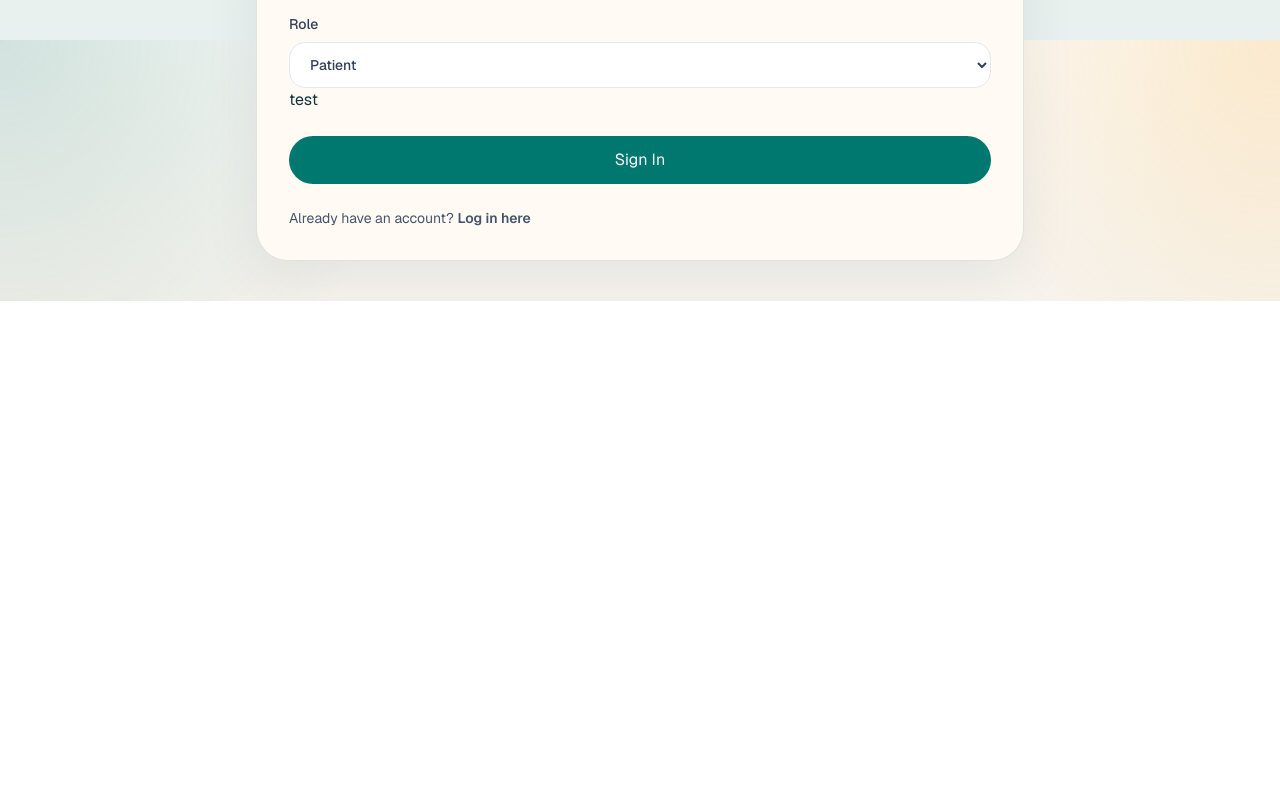
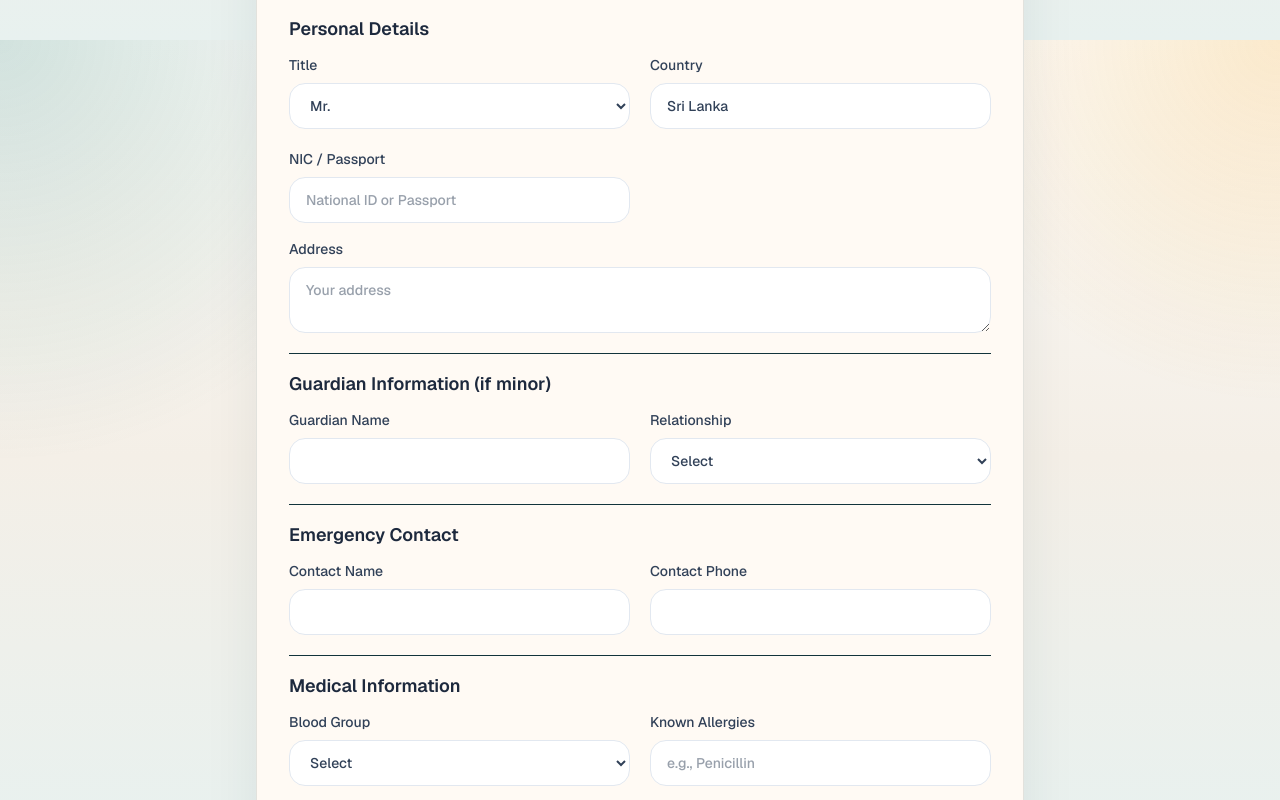
Before and after one commit to oshadadesilva/hams, a Next.js app: page /signin in a window 1280 px wide. Shown: the part 760-1560 px from the top of the page. Before the commit the page ends 1061 px from the top, so only its background shows below. Built offline with nearby package versions, Linux system fonts and the light colour scheme; no server answers.

Commit message:
added signup page

```diff
--- a/app/signin/page.tsx
+++ b/app/signin/page.tsx
@@ -8,10 +8,10 @@ import { useToast } from "@/components/ToastProvider";
 type Role = "admin" | "patient" | "doctor";
 
 function getRoleDestination(role: Role) {
-  return role === "admin" ? "admin" : (role === "doctor" ? "doctors" : "patient");
+  return role === "admin" ? "admin" : role === "doctor" ? "doctors" : "patient";
 }
 
-export default function SignInPage() {
+export default function SignUpPage() {
   const router = useRouter();
   const toast = useToast();
   const [name, setName] = useState("");
@@ -22,16 +22,28 @@ export default function SignInPage() {
   const [role, setRole] = useState<Role>("patient");
   const [isSubmitting, setIsSubmitting] = useState(false);
 
+  // --- New Patient Fields ---
+  const [country, setCountry] = useState("Sri Lanka");
+  const [title, setTitle] = useState("Mr.");
+  const [nic, setNic] = useState("");
+  const [address, setAddress] = useState("");
+  const [guardianName, setGuardianName] = useState("");
+  const [guardianRelation, setGuardianRelation] = useState("");
+  const [emergencyContactName, setEmergencyContactName] = useState("");
+  const [emergencyContactPhone, setEmergencyContactPhone] = useState("");
+  const [bloodGroup, setBloodGroup] = useState("");
+  const [allergies, setAllergies] = useState("");
+
   async function handleSubmit(event: React.FormEvent<HTMLFormElement>) {
     event.preventDefault();
 
     if (password.length < 6) {
-      toast.error('Password must be at least 6 characters long');
+      toast.error("Password must be at least 6 characters long");
       return;
     }
 
     if (password !== confirmPassword) {
-      toast.error('Passwords do not match');
+      toast.error("Passwords do not match");
       return;
     }
 
@@ -41,7 +53,24 @@ export default function SignInPage() {
       const response = await fetch("/api/auth/register", {
         method: "POST",
         headers: { "Content-Type": "application/json" },
-        body: JSON.stringify({ name, email, phone, password, role }),
+        body: JSON.stringify({
+          name,
+          email,
+          phone,
+          password,
+          role,
+          // Additional fields
+          title,
+          country,
+          nic,
+          address,
+          guardianName,
+          guardianRelation,
+          emergencyContactName,
+          emergencyContactPhone,
+          bloodGroup,
+          allergies,
+        }),
       });
 
       const data = await response.json();
@@ -55,7 +84,7 @@ export default function SignInPage() {
       router.refresh();
     } catch (error) {
       console.error(error);
-      toast.error("Sign in failed. Please try again.");
+      toast.error("Sign up failed. Please try again.");
     } finally {
       setIsSubmitting(false);
     }
@@ -63,93 +92,234 @@ export default function SignInPage() {
 
   return (
     <main className="px-6 py-10 sm:px-10 lg:px-16">
-      <div className="mx-auto grid max-w-3xl gap-8 lg">
+      <div className="mx-auto grid max-w-3xl gap-8">
         <form
           onSubmit={handleSubmit}
-          className="rounded-4xl border border-(--line) bg-(--panel-strong) p-8 shadow-[0_18px_55px_rgba(18,52,59,0.08)]">
-
+          className="rounded-4xl border border-(--line) bg-(--panel-strong) p-8 shadow-[0_18px_55px_rgba(18,52,59,0.08)]"
+        >
           <p className="text-sm font-medium uppercase tracking-[0.28em] text-amber-600">Create Account</p>
-          <br />
-          <h1 className="mt-3 text-4xl font-semibold tracking-tight text-center text-slate-900">Healthcare Appointment Management System</h1>
+          <h1 className="mt-3 text-4xl font-semibold tracking-tight text-center text-slate-900">
+            Healthcare Appointment Management System
+          </h1>
 
           <div className="mt-6 grid gap-5">
+            {/* Basic Account Info */}
             <label className="grid gap-2 text-sm font-medium text-slate-700">
-              Full name
+              Full Name *
               <input
                 required
                 value={name}
-                onChange={(event) => setName(event.target.value)}
+                onChange={(e) => setName(e.target.value)}
                 className="rounded-2xl border border-slate-200 bg-white px-4 py-3 outline-none transition focus:border-teal-700"
                 placeholder="Jane Doe"
               />
             </label>
             <label className="grid gap-2 text-sm font-medium text-slate-700">
-              Email address
+              Email Address *
               <input
                 required
                 type="email"
                 value={email}
-                onChange={(event) => setEmail(event.target.value)}
+                onChange={(e) => setEmail(e.target.value)}
                 className="rounded-2xl border border-slate-200 bg-white px-4 py-3 outline-none transition focus:border-teal-700"
                 placeholder="name@hospital.com"
               />
             </label>
             <label className="grid gap-2 text-sm font-medium text-slate-700">
-              Phone number
+              Phone Number *
               <input
                 required
                 type="tel"
                 value={phone}
-                onChange={(event) => setPhone(event.target.value)}
+                onChange={(e) => setPhone(e.target.value)}
                 className="rounded-2xl border border-slate-200 bg-white px-4 py-3 outline-none transition focus:border-teal-700"
                 placeholder="e.g. +1234567890"
               />
             </label>
+            <div className="grid gap-5 md:grid-cols-2">
               <label className="grid gap-2 text-sm font-medium text-slate-700">
-              Password
+                Password *
                 <input
                   required
                   autoComplete="off"
-                minLength={8}
+                  minLength={6}
                   type="password"
                   value={password}
-                onChange={(event) => setPassword(event.target.value)}
+                  onChange={(e) => setPassword(e.target.value)}
                   className="rounded-2xl border border-slate-200 bg-white px-4 py-3 outline-none transition focus:border-teal-700"
-                placeholder="Minimum 8 characters"
+                  placeholder="Minimum 6 characters"
                 />
               </label>
               <label className="grid gap-2 text-sm font-medium text-slate-700">
-              Confirm Password
+                Confirm Password *
                 <input
                   required
-                minLength={8}
+                  minLength={6}
                   autoComplete="off"
                   type="password"
                   value={confirmPassword}
-                onChange={(event) => setConfirmPassword(event.target.value)}
+                  onChange={(e) => setConfirmPassword(e.target.value)}
                   className="rounded-2xl border border-slate-200 bg-white px-4 py-3 outline-none transition focus:border-teal-700"
                   placeholder="Confirm your password"
                 />
               </label>
+            </div>
+
+            {/* Role Selection */}
             <label className="grid gap-2 text-sm font-medium text-slate-700">
-              Role
+              Role *
               <select
                 value={role}
-                onChange={(event) => setRole(event.target.value as Role)}
-                className="rounded-2xl border border-slate-200 bg-white px-4 py-3 outline-none transition focus:border-teal-700">
+                onChange={(e) => setRole(e.target.value as Role)}
+                className="rounded-2xl border border-slate-200 bg-white px-4 py-3 outline-none transition focus:border-teal-700"
+              >
                 <option value="patient">Patient</option>
                 <option value="doctor">Doctor</option>
                 <option value="admin">Admin</option>
               </select>
             </label>
+
+            {/* Additional Patient Details (only relevant for patients, but we'll collect for all) */}
+            <div className="border-t pt-4 mt-2">
+              <h3 className="text-lg font-semibold text-slate-800 mb-3">Personal Details</h3>
+              <div className="grid gap-5 md:grid-cols-2">
+                <label className="grid gap-2 text-sm font-medium text-slate-700">
+                  Title
+                  <select
+                    value={title}
+                    onChange={(e) => setTitle(e.target.value)}
+                    className="rounded-2xl border border-slate-200 bg-white px-4 py-3 outline-none transition focus:border-teal-700"
+                  >
+                    <option>Mr.</option>
+                    <option>Mrs.</option>
+                    <option>Ms.</option>
+                    <option>Dr.</option>
+                    <option>Master</option>
+                  </select>
+                </label>
+                <label className="grid gap-2 text-sm font-medium text-slate-700">
+                  Country
+                  <input
+                    value={country}
+                    onChange={(e) => setCountry(e.target.value)}
+                    className="rounded-2xl border border-slate-200 bg-white px-4 py-3 outline-none transition focus:border-teal-700"
+                  />
+                </label>
+                <label className="grid gap-2 text-sm font-medium text-slate-700">
+                  NIC / Passport
+                  <input
+                    value={nic}
+                    onChange={(e) => setNic(e.target.value)}
+                    className="rounded-2xl border border-slate-200 bg-white px-4 py-3 outline-none transition focus:border-teal-700"
+                    placeholder="National ID or Passport"
+                  />
+                </label>
               </div>
-          <button type="button" onClick={() => console.log(getRoleDestination(role))}> test</button>
+              <label className="mt-4 grid gap-2 text-sm font-medium text-slate-700">
+                Address
+                <textarea
+                  value={address}
+                  onChange={(e) => setAddress(e.target.value)}
+                  rows={2}
+                  className="rounded-2xl border border-slate-200 bg-white px-4 py-3 outline-none transition focus:border-teal-700"
+                  placeholder="Your address"
+                />
+              </label>
+            </div>
+
+            {/* Guardian Info */}
+            <div className="border-t pt-4">
+              <h3 className="text-lg font-semibold text-slate-800 mb-3">Guardian Information (if minor)</h3>
+              <div className="grid gap-5 md:grid-cols-2">
+                <label className="grid gap-2 text-sm font-medium text-slate-700">
+                  Guardian Name
+                  <input
+                    value={guardianName}
+                    onChange={(e) => setGuardianName(e.target.value)}
+                    className="rounded-2xl border border-slate-200 bg-white px-4 py-3 outline-none transition focus:border-teal-700"
+                  />
+                </label>
+                <label className="grid gap-2 text-sm font-medium text-slate-700">
+                  Relationship
+                  <select
+                    value={guardianRelation}
+                    onChange={(e) => setGuardianRelation(e.target.value)}
+                    className="rounded-2xl border border-slate-200 bg-white px-4 py-3 outline-none transition focus:border-teal-700"
+                  >
+                    <option value="">Select</option>
+                    <option>Parent</option>
+                    <option>Legal Guardian</option>
+                    <option>Other</option>
+                  </select>
+                </label>
+              </div>
+            </div>
+
+            {/* Emergency Contact */}
+            <div className="border-t pt-4">
+              <h3 className="text-lg font-semibold text-slate-800 mb-3">Emergency Contact</h3>
+              <div className="grid gap-5 md:grid-cols-2">
+                <label className="grid gap-2 text-sm font-medium text-slate-700">
+                  Contact Name
+                  <input
+                    value={emergencyContactName}
+                    onChange={(e) => setEmergencyContactName(e.target.value)}
+                    className="rounded-2xl border border-slate-200 bg-white px-4 py-3 outline-none transition focus:border-teal-700"
+                  />
+                </label>
+                <label className="grid gap-2 text-sm font-medium text-slate-700">
+                  Contact Phone
+                  <input
+                    type="tel"
+                    value={emergencyContactPhone}
+                    onChange={(e) => setEmergencyContactPhone(e.target.value)}
+                    className="rounded-2xl border border-slate-200 bg-white px-4 py-3 outline-none transition focus:border-teal-700"
+                  />
+                </label>
+              </div>
+            </div>
+
+            {/* Medical Information */}
+            <div className="border-t pt-4">
+              <h3 className="text-lg font-semibold text-slate-800 mb-3">Medical Information</h3>
+              <div className="grid gap-5 md:grid-cols-2">
+                <label className="grid gap-2 text-sm font-medium text-slate-700">
+                  Blood Group
+                  <select
+                    value={bloodGroup}
+                    onChange={(e) => setBloodGroup(e.target.value)}
+                    className="rounded-2xl border border-slate-200 bg-white px-4 py-3 outline-none transition focus:border-teal-700"
+                  >
+                    <option value="">Select</option>
+                    <option>A+</option>
+                    <option>A-</option>
+                    <option>B+</option>
+                    <option>B-</option>
+                    <option>O+</option>
+                    <option>O-</option>
+                    <option>AB+</option>
+                    <option>AB-</option>
+                  </select>
+                </label>
+                <label className="grid gap-2 text-sm font-medium text-slate-700">
+                  Known Allergies
+                  <input
+                    value={allergies}
+                    onChange={(e) => setAllergies(e.target.value)}
+                    className="rounded-2xl border border-slate-200 bg-white px-4 py-3 outline-none transition focus:border-teal-700"
+                    placeholder="e.g., Penicillin"
+                  />
+                </label>
+              </div>
+            </div>
+          </div>
 
           <button
             type="submit"
             disabled={isSubmitting}
-            className="mt-6 w-full rounded-full bg-teal-700 px-5 py-3 text-sm font-semibold text-white transition hover:bg-teal-800 disabled:bg-slate-400">
-            {isSubmitting ? "Creating account..." : "Sign In"}
+            className="mt-6 w-full rounded-full bg-teal-700 px-5 py-3 text-sm font-semibold text-white transition hover:bg-teal-800 disabled:bg-slate-400"
+          >
+            {isSubmitting ? "Creating account..." : "Sign Up"}
           </button>
 
           <p className="mt-6 text-sm text-slate-600">
@@ -159,26 +329,7 @@ export default function SignInPage() {
             </Link>
           </p>
         </form>
-
-        {/*<section className="rounded-4xl border border-(--line) bg-(--panel) p-8 shadow-[0_18px_55px_rgba(18,52,59,0.08)]">
-          <p className="text-sm font-medium uppercase tracking-[0.28em] text-teal-700">Role Based Access</p>
-          <h2 className="mt-3 text-3xl font-semibold tracking-tight text-slate-900">Choose the right HAMS workspace</h2>
-          <div className="mt-6 grid gap-4 text-sm leading-7 text-slate-600">
-            <div className="rounded-3xl border border-slate-200 bg-white/80 p-5">
-              <p className="font-semibold text-slate-900">Patient</p>
-              <p>Books healthcare appointments and reviews personal booking history.</p>
       </div>
-            <div className="rounded-3xl border border-slate-200 bg-white/80 p-5">
-              <p className="font-semibold text-slate-900">Doctor</p>
-              <p>Signs in as a medical provider for doctor-facing workflows and future schedule visibility.</p>
-            </div>
-            <div className="rounded-3xl border border-slate-200 bg-white/80 p-5">
-              <p className="font-semibold text-slate-900">Admin</p>
-              <p>Maintains doctor records, schedules, and operational access across the system.</p>
-            </div>
-          </div>
-        </section>*/}
-      </div >
-    </main >
+    </main>
   );
 }
```
Lines whose indentation alone changed are shown as unchanged.
